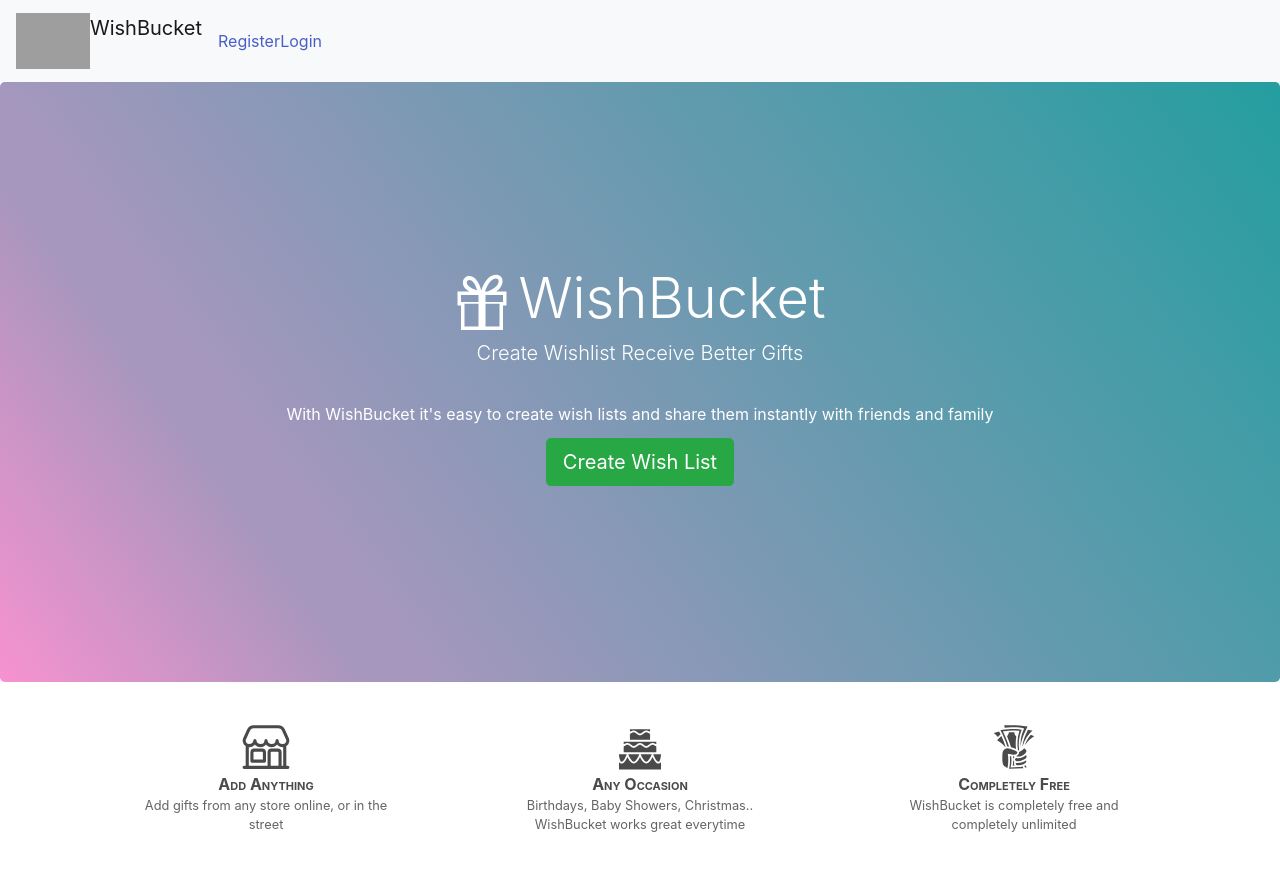
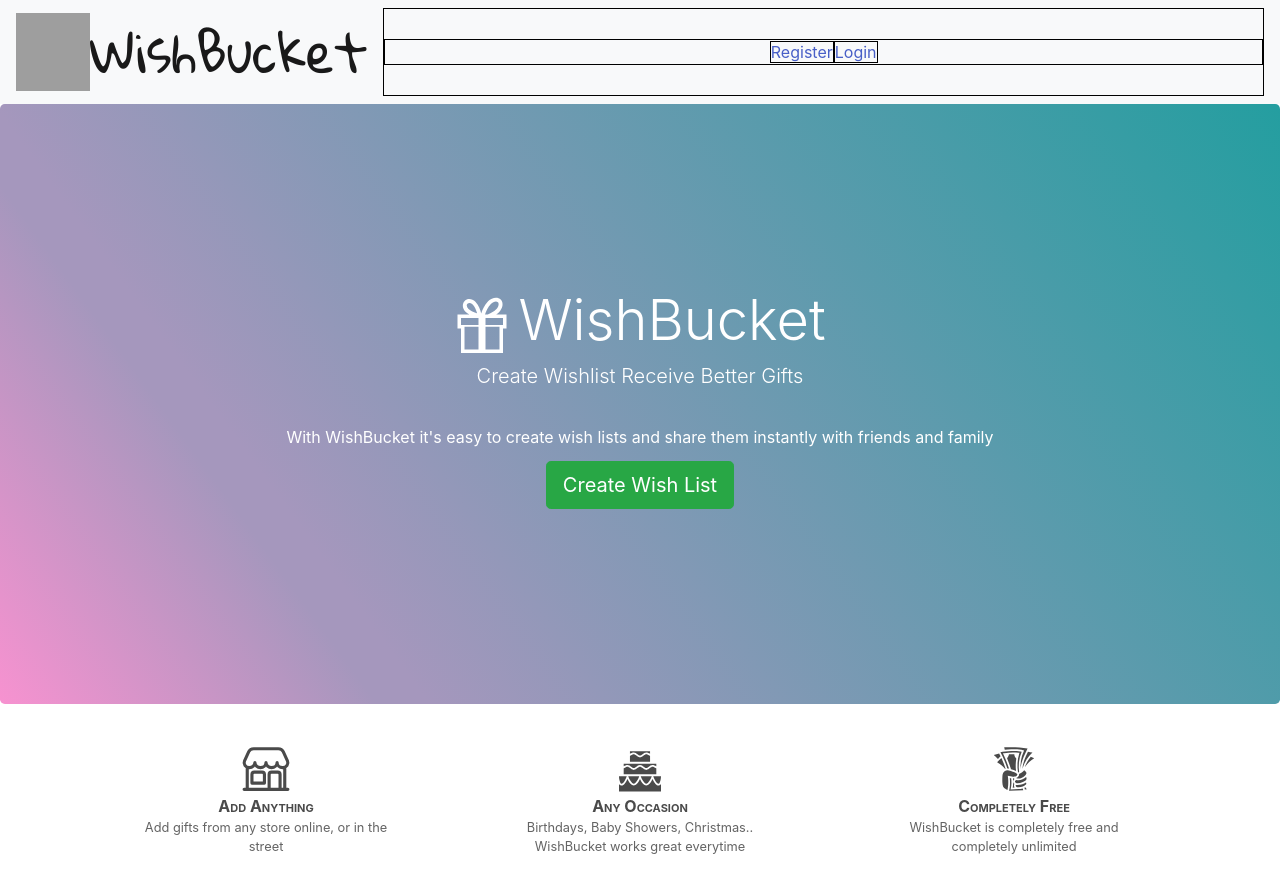
Before and after one commit to russtelen/WISHBUCKET, a React (Create React App) app in the folder giftwishlist/: page / in a window 1280 px wide. Before the commit the page ends 866 px from the top, so only its background shows below. Built offline with nearby package versions, Linux system fonts and the light colour scheme; grey boxes are pictures that could not be loaded.

Commit message:
navbar header styling (in-progress)

```diff
--- /dev/null
+++ b/giftwishlist/src/styles/_navbar.scss
@@ -0,0 +1,32 @@
+.navbar {
+	&__title {
+		&__name {
+			font-family: 'GloriaHallelujah-Regular';
+			font-size: 2.6em;
+		}
+	}
+
+	&__toggler {
+		margin: auto;
+	}
+
+	&__links {
+		border: 1px solid black;
+		display: flex;
+		flex-direction: row;
+		&__ulist {
+			width: 100%;
+			justify-content: space-evenly;
+			border: 1px solid black;
+			&__context {
+				border: 1px solid black;
+				// margin-right: 10%;
+				// padding: 5%;
+				&__link {
+					border: 1px solid black;
+				}
+			}
+		}
+		// margin: 2%;
+	}
+}
--- a/giftwishlist/src/styles/main.css
+++ b/giftwishlist/src/styles/main.css
@@ -129,6 +129,42 @@ table {
   border-spacing: 0;
 }
 
+.navbar__title__name {
+  font-family: 'GloriaHallelujah-Regular';
+  font-size: 2.6em;
+}
+
+.navbar__toggler {
+  margin: auto;
+}
+
+.navbar__links {
+  border: 1px solid black;
+  display: -webkit-box;
+  display: -ms-flexbox;
+  display: flex;
+  -webkit-box-orient: horizontal;
+  -webkit-box-direction: normal;
+      -ms-flex-direction: row;
+          flex-direction: row;
+}
+
+.navbar__links__ulist {
+  width: 100%;
+  -webkit-box-pack: space-evenly;
+      -ms-flex-pack: space-evenly;
+          justify-content: space-evenly;
+  border: 1px solid black;
+}
+
+.navbar__links__ulist__context {
+  border: 1px solid black;
+}
+
+.navbar__links__ulist__context__link {
+  border: 1px solid black;
+}
+
 .home__jumbotron-custom {
   background: #f792d0;
   background: linear-gradient(54deg, #f792d0 0%, #a597bd 22%, #a597bd 25%, #249ea0 100%);
@@ -148,4 +184,19 @@ table {
           align-items: center;
   color: white;
 }
+
+.home__overview-header {
+  font-weight: bold;
+  font-variant: small-caps;
+}
+
+.home__overview-subheader {
+  color: #646464;
+  font-size: 0.8rem;
+}
+
+@font-face {
+  font-family: 'GloriaHallelujah-Regular';
+  src: url("../fonts/GloriaHallelujah-Regular.ttf");
+}
 /*# sourceMappingURL=main.css.map */
--- a/giftwishlist/src/styles/main.scss
+++ b/giftwishlist/src/styles/main.scss
@@ -1,5 +1,6 @@
-@import "variables";
-@import "mixins";
-@import "reset";
-@import "landing";
-@import "fonts";
+@import 'variables';
+@import 'mixins';
+@import 'reset';
+@import 'navbar';
+@import 'landing';
+@import 'fonts';
```
Also changed, not shown: 1 other file (tests, documents, lock files or other folders).
